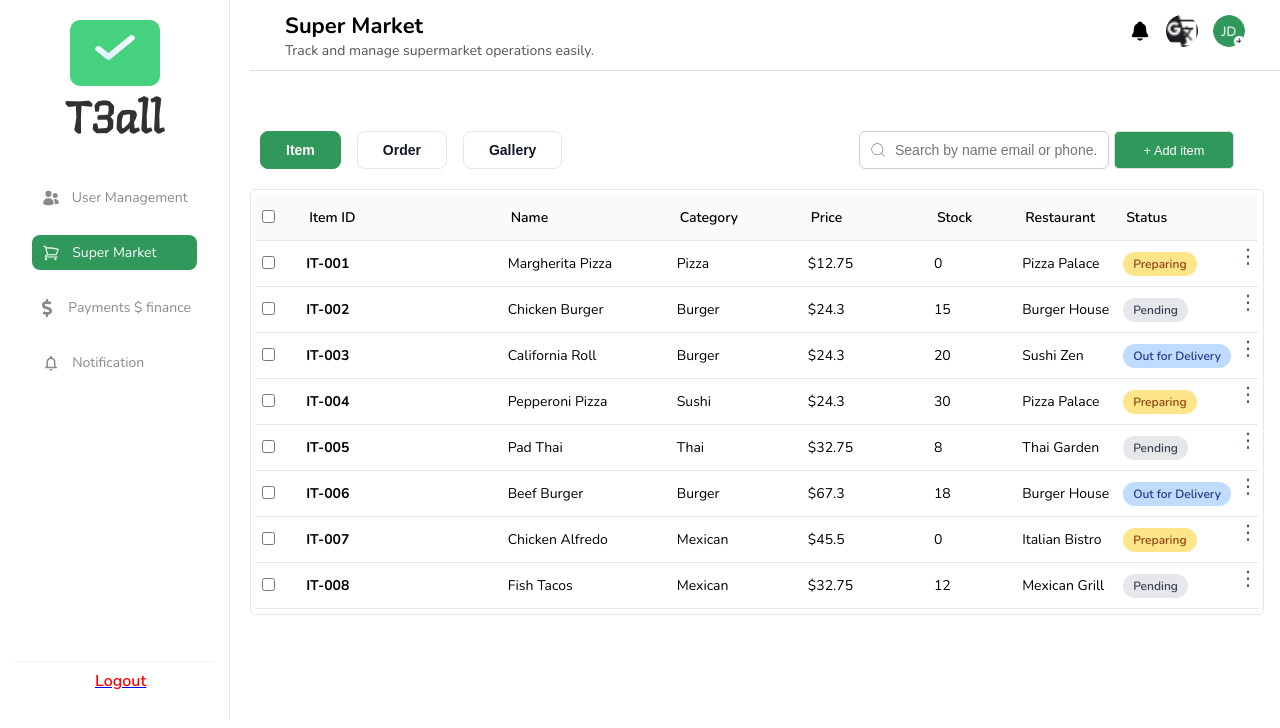
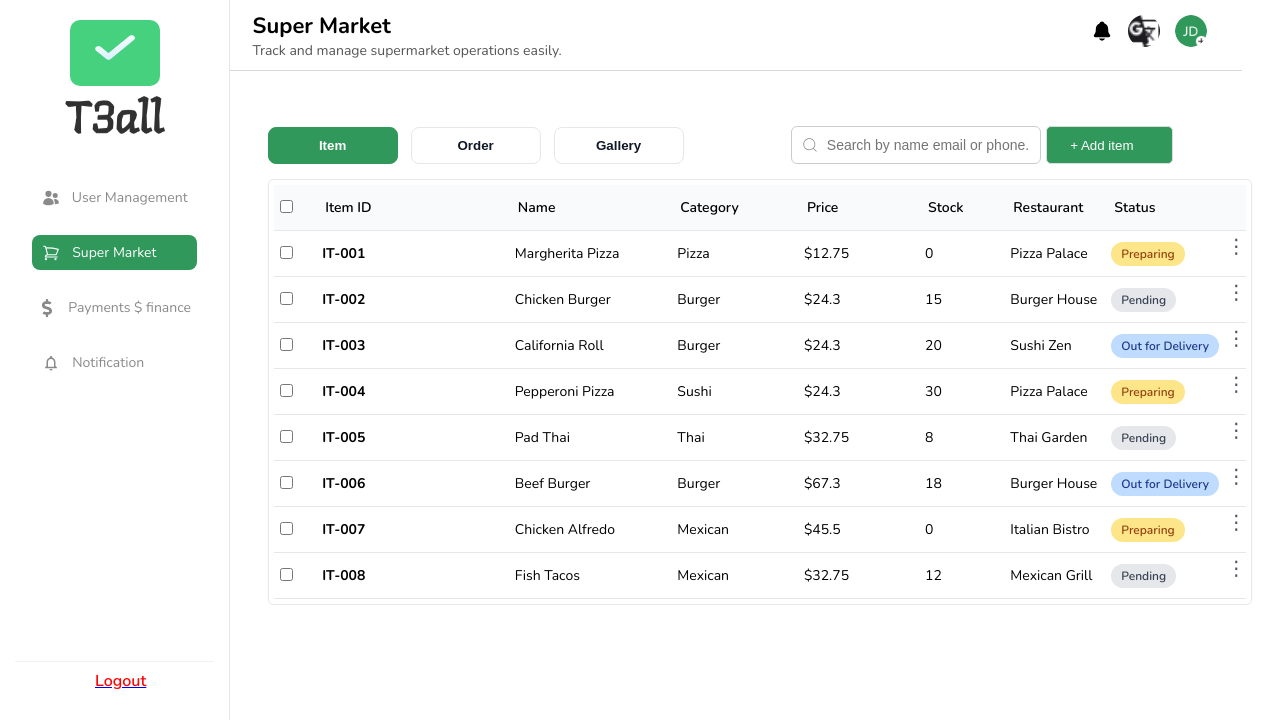
Before and after one commit to Tahanaz0/restaurant, a React (Vite) app: page /supperMarket in a window 1280 px wide. Shown: the top 728 px of the page. Built offline with nearby package versions, Linux system fonts and the light colour scheme.

Commit message:
'bug-fixing-user-page-and-support-page'

```diff
--- a/src/component/Header/header.css
+++ b/src/component/Header/header.css
@@ -1,6 +1,6 @@
 .header-container {
-    width: calc(100% - 250px); /* desktop: sidebar 250px */
-    margin-left: 250px;        /* push by sidebar width */
+    width: 80% ;
+    margin-left: 17%;        /* push by sidebar width */
     height: 40px;
     display: flex;
     justify-content: center;
--- a/src/component/Payment-finance/payment.css
+++ b/src/component/Payment-finance/payment.css
@@ -32,3 +32,12 @@
     color: #2ED62B;
     padding: 5px;
 }
+@media (max-width:425px){
+    .payment-box{
+        flex-direction: column;
+    }
+    .payment-boxes{
+        width: 100%;
+        margin: 0%;
+    }
+}
--- a/src/component/Payment-finance/paymentTable.css
+++ b/src/component/Payment-finance/paymentTable.css
@@ -1,15 +1,22 @@
 /* ================= Table Wrapper ================= */
 .payment-table-container {
-    width: 85%;
-    max-width: calc(100vw - 270px);
-    padding: 5px;
-    margin: 10px;
-    overflow-x: auto;
-    overflow-y: visible;
-    font-family: "Nunito", sans-serif;
-    position: relative;
-    z-index: 1;
-    background: transparent; /* no visual border/background on container */
+  width: 95%;
+  /* border: #e5e7eb 1px solid; */
+  border-radius: 5px;
+   padding: 5px;
+   margin: 10px;
+   /* overflow-x: auto; */
+   font-family: "Nunito", sans-serif; /* no visual border/background on container */
+}
+.payment-table{
+  min-width: 200px;
+  width: 100%;
+  overflow-x: auto;
+  border-collapse: collapse;
+  border: #e5e7eb 1px solid;
+  border-radius: 5px;
+  border-spacing: 0;
+table-layout: auto;
 }
 
 /* ================= Responsive - Table ================= */
@@ -57,7 +64,8 @@
   .payment-table {
     min-width: 600px;
     width: max-content;
-    table-layout: auto; /* Allow auto layout on mobile for better scrolling */
+    table-layout: auto;
+    overflow-x: auto;
   }
 }
 
@@ -80,12 +88,12 @@
   .payment-table {
     min-width: 500px;
     width: max-content;
-    table-layout: auto; /* Allow auto layout on very small screens */
+    table-layout: auto;
   }
 }
 
-  /* Main Table */
-  .payment-table {
+  Main Table
+  /* .payment-table {
     min-width: 200px;
     width: 100%;
     max-width: 100%;
@@ -93,11 +101,11 @@
     overflow-y: visible;
     border-collapse: collapse;
     border-spacing: 0;
-    table-layout: fixed; /* Fixed layout for consistent column widths */
+    table-layout: fixed;
     box-sizing: border-box;
     border: #e5e7eb 1px solid;
     border-radius: 5px;
-  }
+  } */
 
 
 
--- a/src/component/UserManagement/userManagement.css
+++ b/src/component/UserManagement/userManagement.css
@@ -1,18 +1,22 @@
-.user-first{
+.user-first1 {
   display: flex;
   justify-content: space-between;
   align-items: center;
-    padding: 10px;
+  padding: 5px;
   margin: 10px;
+  width: 100%;
+  /* background-color:#2F985A; */
 }
-.user-management{
+
+.user-management {
   display: flex;
-    width: 65%;
+  width: 50%;
   gap: 5px;
-    justify-content: space-between;
+  /* justify-content: space-between; */
   align-items: center;
 }
-.right-btn{
+
+.right-btn {
 
   border: 1px solid #DDDDDD;
   background-color: #FFFFFF;
@@ -22,32 +26,38 @@
   padding-right: 20px;
   /* width: 20%; */
 }
-.right-btn:hover{
+
+.right-btn:hover {
   cursor: pointer;
   background-color: #2F985A;
   color: #FFFFFF;
 }
-.user-management-container{
-    width: 85%;
+
+.user-management-container {
+  width: 95%;
   padding: 10px;
   margin: 10px;
 }
 
-.user-second{
+.user-second {
   display: flex;
+  gap: 5px;
+  width: 50%;
+  /* background-color: aquamarine; */
+  padding: 5px;
+}
 
-    gap: 5px;
-
-}
 .input-wrapper {
   position: relative;
   display: inline-block;
-    width: 250px;   /* input ki width */
+  width: 250px;
+  /* input ki width */
 }
 
 .user-input {
   width: 80%;
-    padding: 10px 12px 10px 35px; /* 👈 left padding diya icon ke liye */
+  padding: 10px 12px 10px 35px;
+  /* 👈 left padding diya icon ke liye */
   border: 1px solid #ccc;
   border-radius: 6px;
   font-size: 14px;
@@ -60,17 +70,26 @@
   transform: translateY(-50%);
   color: #888;
   font-size: 18px;
-    pointer-events: none; /* icon click na ho */
+  pointer-events: none;
+  /* icon click na ho */
 }
-  .user-btn{
-    width: 120px;
+
+.user-btn {
+  width: 25%;
   border: 1px solid #DDDDDD;
   background-color: #2F985A;
   color: #FFFFFF;
   border-radius: 5px;
   padding: 5px;
-    font-size: 1vw;
-    padding-left: 20px;
+  /* font-size: 1vw; */
+  /* padding-left: 20px; */
   cursor: pointer;
   padding-right: 20px;
 }
+
+@media (max-width: 768px) {
+  .user-first1 {
+    display: flex;
+    flex-direction: column;
+  }
+}
--- a/src/component/UserManagement/userManagement.jsx
+++ b/src/component/UserManagement/userManagement.jsx
@@ -10,7 +10,7 @@ const UserManagement = () => {
   return (
     <>
       <div className="user-management-container">
-        <div className="user-first">
+        <div className="user-first1">
           <div className="user-management">
             <button className="right-btn">Customers</button>
             <button className="right-btn">Driver</button>
--- a/src/component/supperMarket/MarketTable.css
+++ b/src/component/supperMarket/MarketTable.css
@@ -1,6 +1,6 @@
 /* ================= Table Wrapper ================= */
 .market-table-container {
-    width: 100%;
+    width: 95%;
    border: #e5e7eb 1px solid;
    border-radius: 5px;
     padding: 5px;
--- a/src/component/supperMarket/SupperMarket.jsx
+++ b/src/component/supperMarket/SupperMarket.jsx
@@ -22,10 +22,10 @@ const SupperMarket = () => {
     const [activeTab, setActiveTab] = useState('item');
 
     return (
-        <div style={{ padding: '20px',width: '85%' }}>
-        <div>
+        <div className="support-manag" >
+            <div >
                 <div className="user-first">
-                    <div className="user-management">
+                    <div className="support-management">
                         <button className={`sup-btn ${activeTab === 'item' ? 'active' : ''}`} onClick={() => setActiveTab('item')}>Item</button>
                         <button className={`sup-btn ${activeTab === 'order' ? 'active' : ''}`} onClick={() => setActiveTab('order')}>Order</button>
                         <button className={`sup-btn ${activeTab === 'gallery' ? 'active' : ''}`} onClick={() => setActiveTab('gallery')}>Gallery</button>
--- a/src/component/supperMarket/supperMarket.css
+++ b/src/component/supperMarket/supperMarket.css
@@ -1,4 +1,8 @@
-/* SupperMarket page - Add Item Modal styles */
+.support-manag{
+	width: 95%;
+	padding: 10px;
+	margin: 10px;
+}
 
 .modal-overlay {
 	position: fixed;
@@ -110,30 +114,38 @@
 
 /* Tabs (Item / Order / Gallery) */
 .user-first {
-	display: flex;
-	justify-content: space-between;
-	align-items: center;
-	gap: 12px;
+    display: flex
+;
+    justify-content: space-between;
+    align-items: center;
+    /* padding: 5px; */
+    margin: 10px;
+    width: 100%;
 }
 
-.user-management {
+.support-management {
 	display: flex;
-	flex-wrap: wrap;
-	gap: 8px;
-	justify-content: flex-start;
+	width: 50%;
+	gap: 5px;
+	/* justify-content: space-between; */
+	align-items: center;
+}
+.user-second{
+	width: 50%;
 }
 
 .sup-btn {
-	appearance: none;
+	/* appearance: none; */
 	border: 1px solid #e5e7eb;
 	background: #ffffff;
 	color: #111827;
-	padding: 10px 25px;
+	padding: 10px;
 	border-radius: 8px;
-	font-size: 14px;
+	/* font-size: 14px; */
 	font-weight: 600;
 	cursor: pointer;
 	margin-right: 8px;
+	width: 130px;
 	transition: background 0.2s ease, color 0.2s ease, border-color 0.2s ease;
 }
 
@@ -149,10 +161,10 @@
 
 /* ================= Responsive - Tabs & Modal ================= */
 @media (max-width: 1024px) {
-	.sup-btn {
+	/* .sup-btn {
 		padding: 9px 18px;
 		font-size: 13px;
-	}
+	} */
 	.modal { width: 520px; max-height: 80vh; }
 }
 
@@ -166,19 +178,19 @@
 		justify-content: flex-start; }
 	.user-second {
 		 width: 100%; }
-	.sup-btn {
+	/* .sup-btn {
 		 padding: 8px 14px;
 		 font-size: 13px;
-		  margin-bottom: 6px; }
+		  margin-bottom: 6px; } */
 	.modal {
 		 width: 92%;
 		  max-height: 80vh; }
 }
 
 @media (max-width: 480px) {
-	.sup-btn {
+	/* .sup-btn {
 		padding: 8px 12px;
-		 font-size: 12px; }
+		 font-size: 12px; } */
 	.modal {
 		width: 95%;
 		max-height: 78vh; }
--- a/src/index.css
+++ b/src/index.css
@@ -27,8 +27,9 @@ body {
 }
 
 .main-content {
-  margin-left: 200px;
+  margin-left: 17%;
   flex: 1;
+  width: 90%;
   margin-top: 0px;
   min-height: auto;
   overflow-y: auto;
```
Also changed, not shown: src/App.css (+6 -2 lines). Lines whose indentation alone changed are shown as unchanged.
